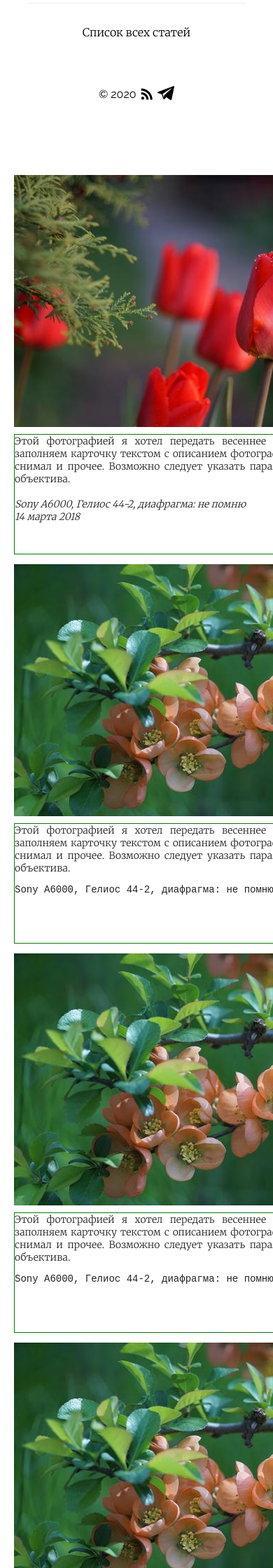
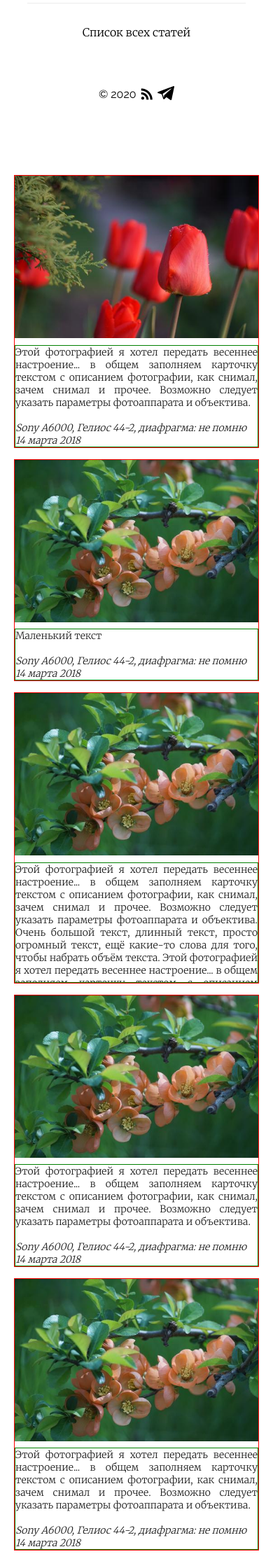
Before and after one commit to Mendeo/mendeo.github.io, a Jekyll site: the page built from my_photos.html, in a window 390 px wide. Shown: the part 721-2961 px from the top of the page at 70% size. Built offline with Jekyll 4.4.1, drawn with Linux system fonts in a browser that asks for light colours; some of the changed text lies outside the part shown.

Commit message:
Настроил адаптивность для карточек

```diff
--- a/_sass/plain.scss
+++ b/_sass/plain.scss
@@ -8,28 +8,26 @@ $smallMobileW: 480px;
 $bigScreenW: 1600px;
 $leftWidth: 220px;
 
-
 .galery
 {
 	display: grid;
-	grid-template-columns: repeat(auto-fit, 540px);
-	grid-auto-rows: 540px;
+	grid-template-columns: repeat(auto-fit, minmax(350px, 540px));
+	grid-auto-rows: auto;
 	grid-row-gap: 1rem;
 	grid-column-gap: 1rem;
 	justify-items: center;
+	justify-content: center;
 
 	figure
 	{
-		//border: red 1px solid;
+		border: red 1px solid;
 		margin: 0px;
-
 		figcaption
 		{
-			//color: red;
 			border: green 1px solid;
 			text-align: justify;
 			overflow-y: auto;
-			height: calc(33.3333333% - 0.5rem);
+			max-height: calc(540px / 3 - 0.5rem);
 			font-size: 14px;
 			line-height: normal;
 		}
--- a/my_photos.html
+++ b/my_photos.html
@@ -20,29 +20,58 @@ has_scalable_images: true
 	<figure>
 		<img src-big="{%- link assets/photos/big/ajva.jpg -%}" src="{%- link assets/photos/small/ajva.jpg -%}" alt="Фотография тюльпаннов">
 		<figcaption>
-			Этой фотографией я хотел передать весеннее настроение... в общем заполняем карточку текстом с описанием фотографии, как снимал, зачем снимал и прочее. Возможно следует указать параметры фотоаппарата и объектива.
-			<pre>Sony A6000, Гелиос 44-2, диафрагма: не помню</pre>
+			Маленький текст
+			<br>
+			<br>
+			<em>
+				Sony A6000, Гелиос 44-2, диафрагма: не помню
+				<br>
+				14 марта 2018
+			</em>
+		</figcaption>
+	</figure>
+	<figure>
+		<img src-big="{%- link assets/photos/big/ajva.jpg -%}" src="{%- link assets/photos/small/ajva.jpg -%}" alt="Фотография тюльпаннов">
+		<figcaption>
+			Этой фотографией я хотел передать весеннее настроение... в общем заполняем карточку текстом с описанием фотографии, как снимал, зачем снимал и прочее. Возможно следует указать параметры фотоаппарата и объектива. Очень большой текст, длинный текст, просто огромный текст, ещё какие-то слова для того, чтобы набрать объём текста.
+			Этой фотографией я хотел передать весеннее настроение... в общем заполняем карточку текстом с описанием фотографии, как снимал, зачем снимал и прочее. Возможно следует указать параметры фотоаппарата и объектива. Очень большой текст, длинный текст, просто огромный текст, ещё какие-то слова для того, чтобы набрать объём текста.
+			Этой фотографией я хотел передать весеннее настроение... в общем заполняем карточку текстом с описанием фотографии, как снимал, зачем снимал и прочее. Возможно следует указать параметры фотоаппарата и объектива. Очень большой текст, длинный текст, просто огромный текст, ещё какие-то слова для того, чтобы набрать объём текста.
+			Этой фотографией я хотел передать весеннее настроение... в общем заполняем карточку текстом с описанием фотографии, как снимал, зачем снимал и прочее. Возможно следует указать параметры фотоаппарата и объектива. Очень большой текст, длинный текст, просто огромный текст, ещё какие-то слова для того, чтобы набрать объём текста.
+			Этой фотографией я хотел передать весеннее настроение... в общем заполняем карточку текстом с описанием фотографии, как снимал, зачем снимал и прочее. Возможно следует указать параметры фотоаппарата и объектива. Очень большой текст, длинный текст, просто огромный текст, ещё какие-то слова для того, чтобы набрать объём текста.
+			Этой фотографией я хотел передать весеннее настроение... в общем заполняем карточку текстом с описанием фотографии, как снимал, зачем снимал и прочее. Возможно следует указать параметры фотоаппарата и объектива. Очень большой текст, длинный текст, просто огромный текст, ещё какие-то слова для того, чтобы набрать объём текста.
+			<br>
+			<br>
+			<em>
+				Sony A6000, Гелиос 44-2, диафрагма: не помню
+				<br>
+				14 марта 2018
+			</em>
 		</figcaption>
 	</figure>
 	<figure>
 		<img src-big="{%- link assets/photos/big/ajva.jpg -%}" src="{%- link assets/photos/small/ajva.jpg -%}" alt="Фотография тюльпаннов">
 		<figcaption>
 			Этой фотографией я хотел передать весеннее настроение... в общем заполняем карточку текстом с описанием фотографии, как снимал, зачем снимал и прочее. Возможно следует указать параметры фотоаппарата и объектива.
-			<pre>Sony A6000, Гелиос 44-2, диафрагма: не помню</pre>
+			<br>
+			<br>
+			<em>
+				Sony A6000, Гелиос 44-2, диафрагма: не помню
+				<br>
+				14 марта 2018
+			</em>
 		</figcaption>
 	</figure>
 	<figure>
 		<img src-big="{%- link assets/photos/big/ajva.jpg -%}" src="{%- link assets/photos/small/ajva.jpg -%}" alt="Фотография тюльпаннов">
 		<figcaption>
 			Этой фотографией я хотел передать весеннее настроение... в общем заполняем карточку текстом с описанием фотографии, как снимал, зачем снимал и прочее. Возможно следует указать параметры фотоаппарата и объектива.
-			<pre>Sony A6000, Гелиос 44-2, диафрагма: не помню</pre>
-		</figcaption>
-	</figure>
-	<figure>
-		<img src-big="{%- link assets/photos/big/ajva.jpg -%}" src="{%- link assets/photos/small/ajva.jpg -%}" alt="Фотография тюльпаннов">
-		<figcaption>
-			Этой фотографией я хотел передать весеннее настроение... в общем заполняем карточку текстом с описанием фотографии, как снимал, зачем снимал и прочее. Возможно следует указать параметры фотоаппарата и объектива.
-			<pre>Sony A6000, Гелиос 44-2, диафрагма: не помню</pre>
+			<br>
+			<br>
+			<em>
+				Sony A6000, Гелиос 44-2, диафрагма: не помню
+				<br>
+				14 марта 2018
+			</em>
 		</figcaption>
 	</figure>
 </div>
```
